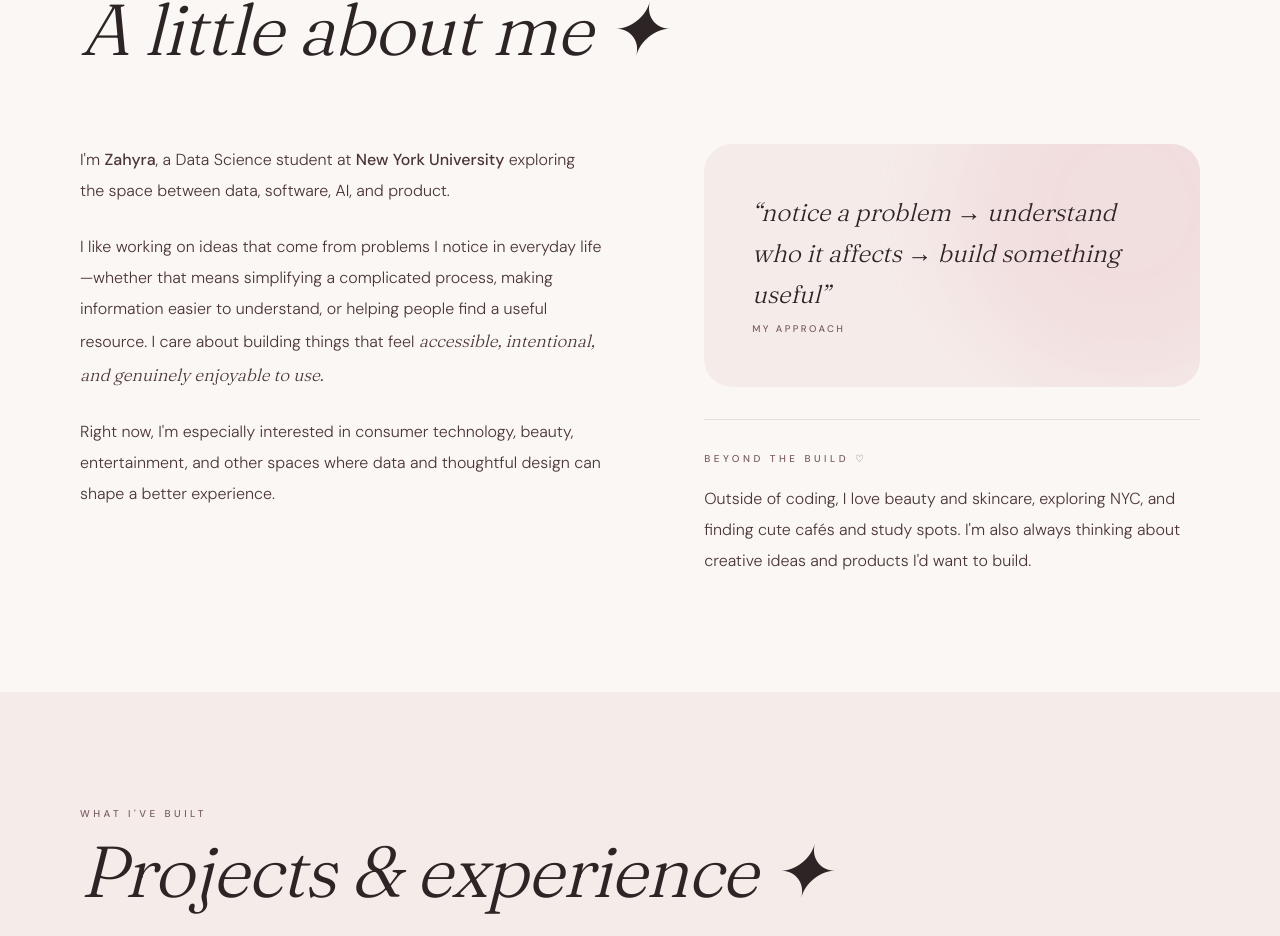
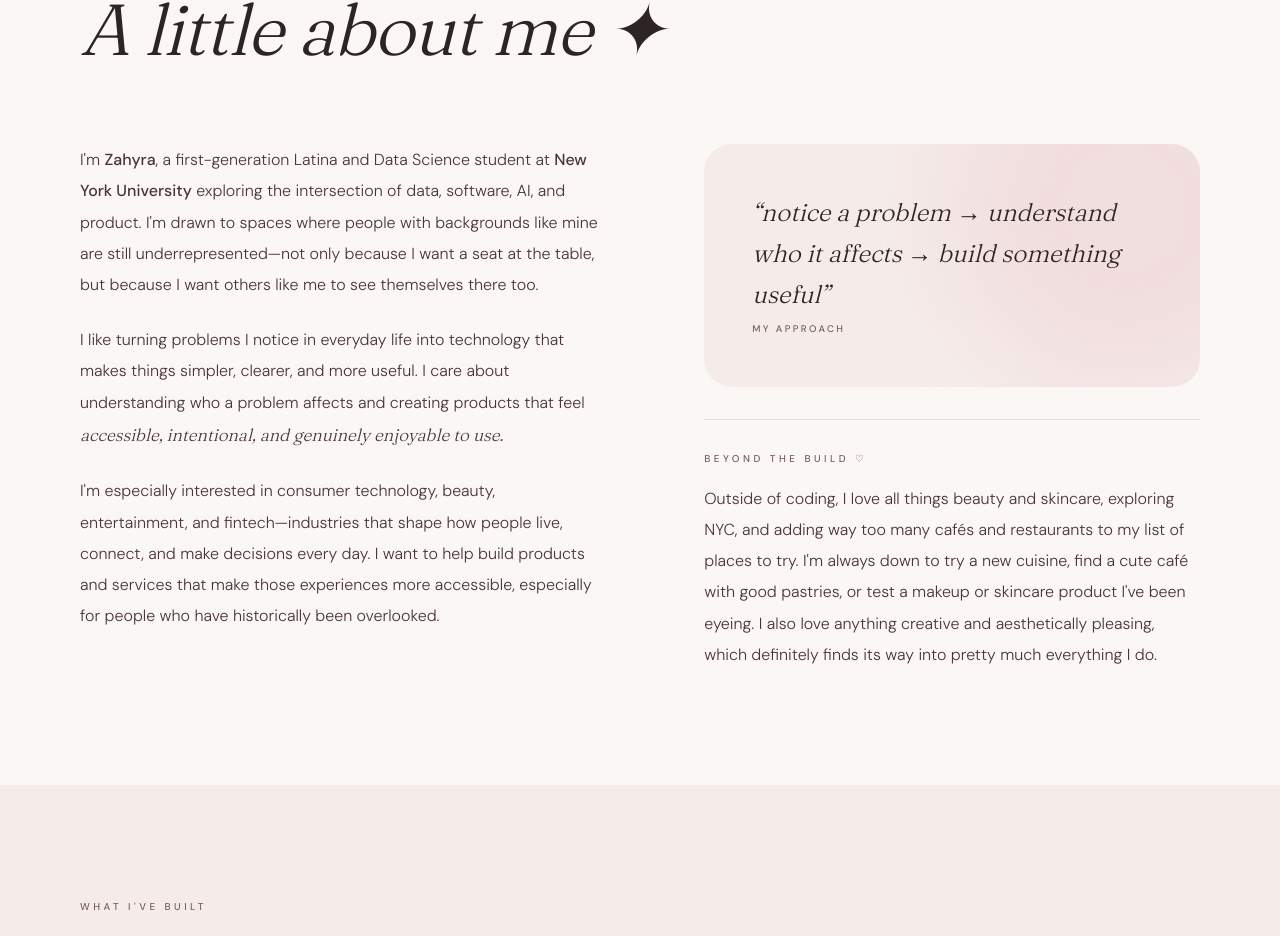
Before and after one commit to zlm228/zahyra-portfolio, a Next.js app: page / in a window 1280 px wide. Shown: the part 951-1887 px from the top of the page. Built offline with nearby package versions, Linux system fonts and the light colour scheme.

Commit message:
Personalize portfolio about section

```diff
--- a/app/page.tsx
+++ b/app/page.tsx
@@ -85,13 +85,13 @@ export default function Home() {
         <div className="section-inner"><SectionHeading eyebrow="Who I am">A little about me <span aria-hidden="true">✦</span></SectionHeading>
           <div className="about-grid">
             <div className="about-copy">
-              <p>I&apos;m <strong>Zahyra</strong>, a Data Science student at <strong>New York University</strong> exploring the space between data, software, AI, and product.</p>
-              <p>I like working on ideas that come from problems I notice in everyday life—whether that means simplifying a complicated process, making information easier to understand, or helping people find a useful resource. I care about building things that feel <em>accessible, intentional, and genuinely enjoyable to use.</em></p>
-              <p>Right now, I&apos;m especially interested in consumer technology, beauty, entertainment, and other spaces where data and thoughtful design can shape a better experience.</p>
+              <p>I&apos;m <strong>Zahyra</strong>, a first-generation Latina and Data Science student at <strong>New York University</strong> exploring the intersection of data, software, AI, and product. I&apos;m drawn to spaces where people with backgrounds like mine are still underrepresented—not only because I want a seat at the table, but because I want others like me to see themselves there too.</p>
+              <p>I like turning problems I notice in everyday life into technology that makes things simpler, clearer, and more useful. I care about understanding who a problem affects and creating products that feel <em>accessible, intentional, and genuinely enjoyable to use.</em></p>
+              <p>I&apos;m especially interested in consumer technology, beauty, entertainment, and fintech—industries that shape how people live, connect, and make decisions every day. I want to help build products and services that make those experiences more accessible, especially for people who have historically been overlooked.</p>
             </div>
             <div className="about-aside">
               <blockquote><p>“notice a problem → understand who it affects → build something useful”</p><cite>My approach</cite></blockquote>
-              <div className="aside-note"><p className="eyebrow">Beyond the build ♡</p><p>Outside of coding, I love beauty and skincare, exploring NYC, and finding cute cafés and study spots. I&apos;m also always thinking about creative ideas and products I&apos;d want to build.</p></div>
+              <div className="aside-note"><p className="eyebrow">Beyond the build ♡</p><p>Outside of coding, I love all things beauty and skincare, exploring NYC, and adding way too many cafés and restaurants to my list of places to try. I&apos;m always down to try a new cuisine, find a cute café with good pastries, or test a makeup or skincare product I&apos;ve been eyeing. I also love anything creative and aesthetically pleasing, which definitely finds its way into pretty much everything I do.</p></div>
             </div>
           </div>
         </div>
```
